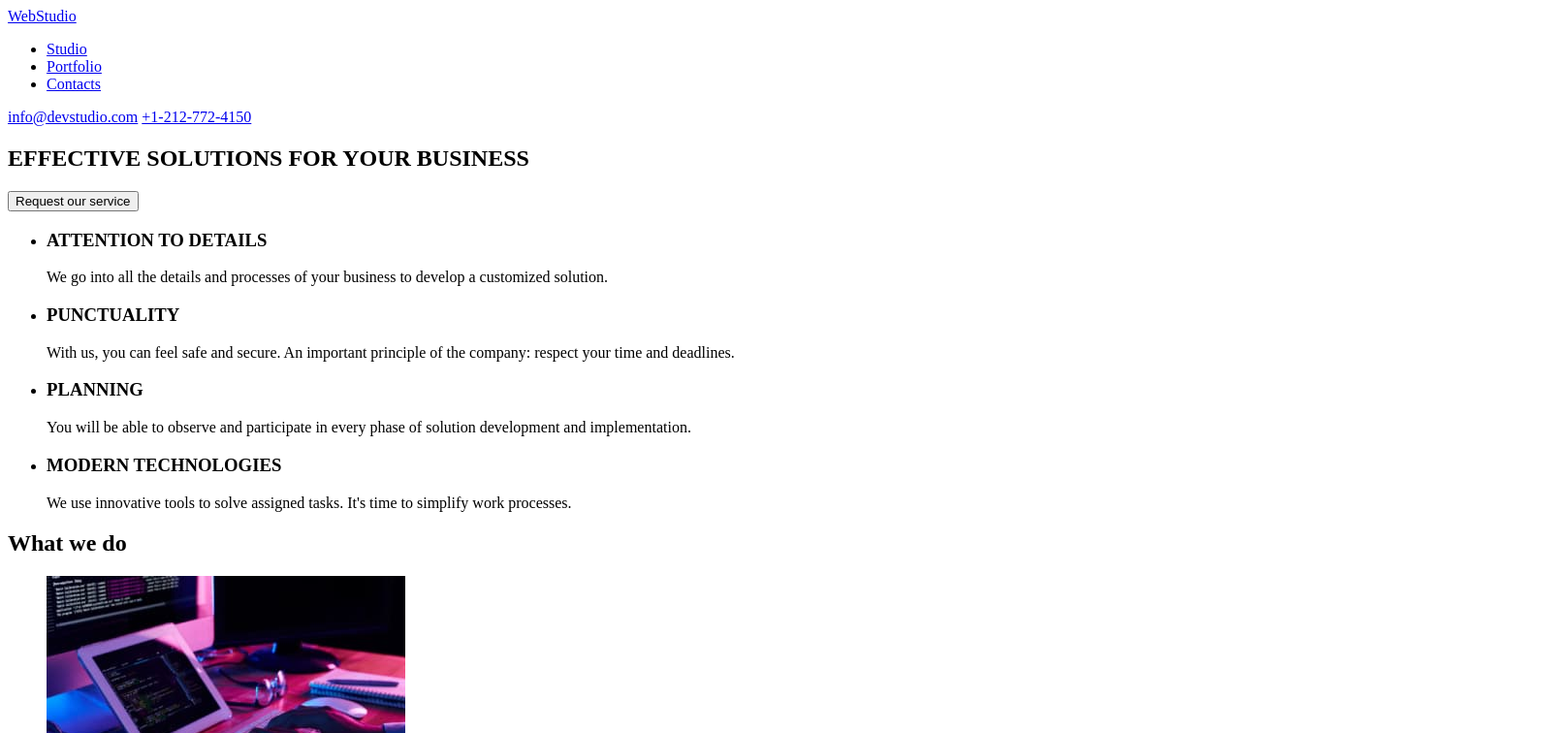
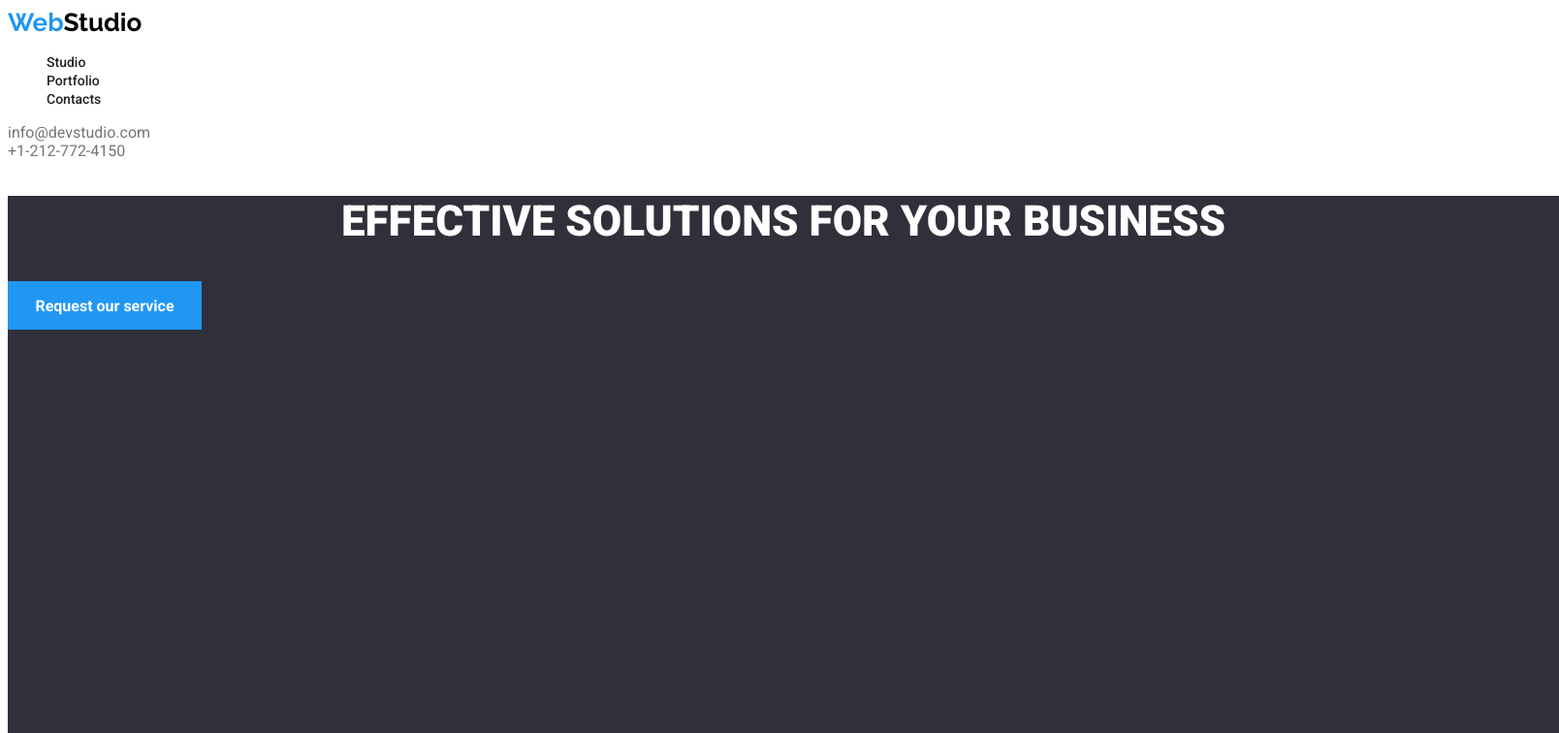
Before and after one commit to danuux/goit-markup-hw-02, a plain HTML site: page index.html in a window 1280 px wide. Shown: the top 756 px of the page at 97% size, 1608 px wide, since content can reach past the window. Drawn offline with Linux system fonts and the light colour scheme.

Commit message:
Add styles in index.html

```diff
--- a/css/styles.css
+++ b/css/styles.css
@@ -52,6 +52,71 @@ body{
 
 }
 
+
+.first-section{
+    background-color: #2F303A;
+    width: 1600px;
+    height: 600px;
+}
+.first-section button{
+    border: none;
+    cursor: pointer;
+    font-family: var(--font-family);
+    font-weight: 700;
+    font-size: 16px;
+    color: #FFFFFF;
+    background-color: #2196F3;
+    width: 200px;
+    height: 50px;
+
+}
+
+h1{
+    font-family: var(--font-family);
+    font-weight: 900;
+    font-size: 44px;
+    text-align: center;
+    color: #FFFFFF;
+}
+
+.second-section h3{
+    font-family: var(--font-family);
+    font-weight: 700;
+    font-size: 14px;
+    color: #212121;
+}
+.second-section p{
+    font-family: var(--font-family);
+    font-size: 14px;
+    font-weight: 400;
+    color: #757575;
+}
+
+h2{
+    font-family: var(--font-family);
+    font-size: 36px;
+    font-weight: 700;
+    text-align: center;
+}
+
+.third-section h3{
+    font-family: var(--font-family);
+    font-weight: 500;
+    font-size: 16px;
+    text-align: center;
+}
+.third-section p{
+    font-family: var(--font-family);
+    font-weight: 400;
+    font-size: 16px;
+    color: #757575;
+    text-align: center;
+}
+
+
+
+
+
 .button-filter ul li button{
     border: none;
     font-family: var(--font-family);
@@ -89,7 +154,7 @@ ul{
 }
 
 
-/* TODO: LINE HEIGHT //// HOVER */
+
 
 /* Footer section */
 footer{
--- a/index.html
+++ b/index.html
@@ -4,11 +4,15 @@
     <meta charset="UTF-8">
     <meta name="viewport" content="width=device-width, initial-scale=1.0">
     <title>WebStudio</title>
+    <link rel="preconnect" href="https://fonts.googleapis.com">
+    <link rel="preconnect" href="https://fonts.gstatic.com" crossorigin>
+    <link href="https://fonts.googleapis.com/css2?family=Raleway:wght@700&family=Roboto:wght@400;500;700;900&display=swap" rel="stylesheet">
+    <link rel="stylesheet" href="css/styles.css">
 </head>
 <body>
         <!-- Header section -->
     <header>
-        <a href="index.html">WebStudio</a>
+        <a href="index.html"><span class="logo-web">Web</span><span class="logo-studio">Studio</span></a>
      <nav>
         <ul>
             <li><a href="#">Studio</a></li>
@@ -16,14 +20,14 @@
             <li><a href="#">Contacts</a></li>
         </ul>
      </nav>
-     <a href="mailto:info@devstudio.com">info@devstudio.com</a>
+     <a href="mailto:info@devstudio.com">info@devstudio.com</a><br>
      <a href="tel:+1-212-772-4150">+1-212-772-4150</a>
     </header>
 
     <!-- Main section -->
     <main>
         <section>
-            <div>
+            <div class="first-section">
                 <h1>EFFECTIVE SOLUTIONS FOR YOUR BUSINESS</h1>
                 <button type="button">Request our service</button>
             </div>
@@ -31,7 +35,7 @@
 
         <!-- What we do section -->
        <section>
-        <div>
+        <div class="second-section">
            <ul>
             <li>
                 <h3>ATTENTION TO DETAILS</h3>
@@ -71,7 +75,8 @@
 
         <!-- Our team section -->
         <section>
-        <div>
+        <div class="third-section">
+            <h2>Our Team</h2>
             <ul>
                 <li>
                 <img src="images/teamcard1.jpg" alt="Team 1" width="270" height="260"><br>
@@ -110,7 +115,7 @@
     </main>
         <!-- Footer section -->
     <footer>
-        <a href="index.html">WebStudio</a>
+        <a href="index.html"><span class="logo-web">Web</span><span class="logo-studio-footer">Studio</a>
         <address>
             <p>695 Park Ave, NY 10065, USA <br>
             <a href="mailto:info@devstudio.com">info@devstudio.com</a><br>
```
